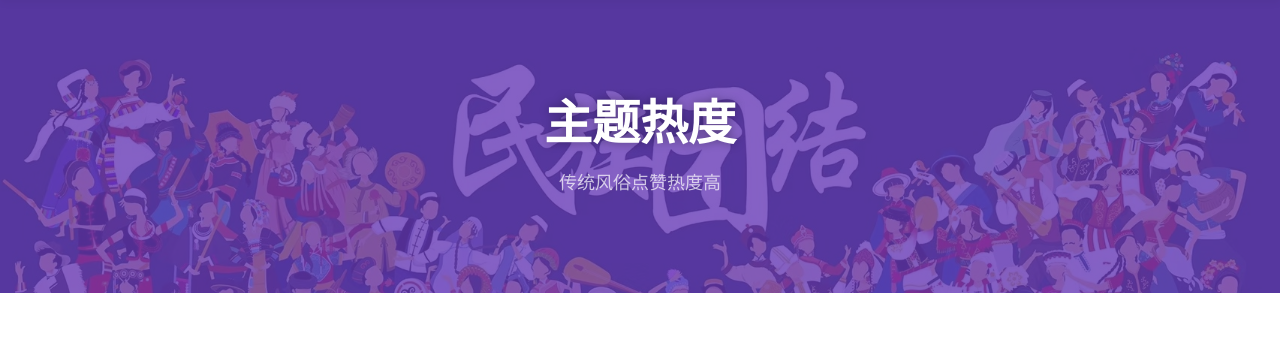
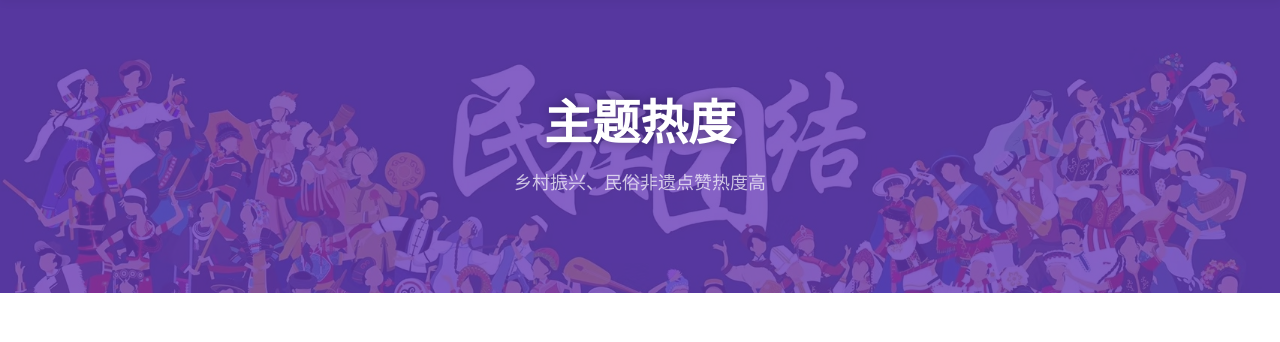
Before and after one commit to huziyi999/HuZiYi, a Flask app: page /hottopic.html in a window 1280 px wide. Shown: the part 91-433 px from the top of the page. Run offline with Flask 3, Linux system fonts and the light colour scheme; some libraries are stand-ins or nearby versions.

Commit message:
Add files via upload

```diff
--- a/hottopic.html
+++ b/hottopic.html
@@ -128,7 +128,7 @@
        <div class="container py-lg-5 py-md-4">
            <div class="banner-info-grid px-md-5">
                <h2 class="w3l-title-breadcrumb mb-3">主题热度</h2>
-               <p class="inner-page-para px-lg-5">  传统风俗点赞热度高</p>
+               <p class="inner-page-para px-lg-5">  乡村振兴、民俗非遗点赞热度高</p>
            </div>
        </div>
    </div>
--- a/templates/hottopic.html
+++ b/templates/hottopic.html
@@ -128,7 +128,7 @@
        <div class="container py-lg-5 py-md-4">
            <div class="banner-info-grid px-md-5">
                <h2 class="w3l-title-breadcrumb mb-3">主题热度</h2>
-               <p class="inner-page-para px-lg-5">  传统风俗点赞热度高</p>
+               <p class="inner-page-para px-lg-5">  乡村振兴、民俗非遗点赞热度高</p>
            </div>
        </div>
    </div>
```
